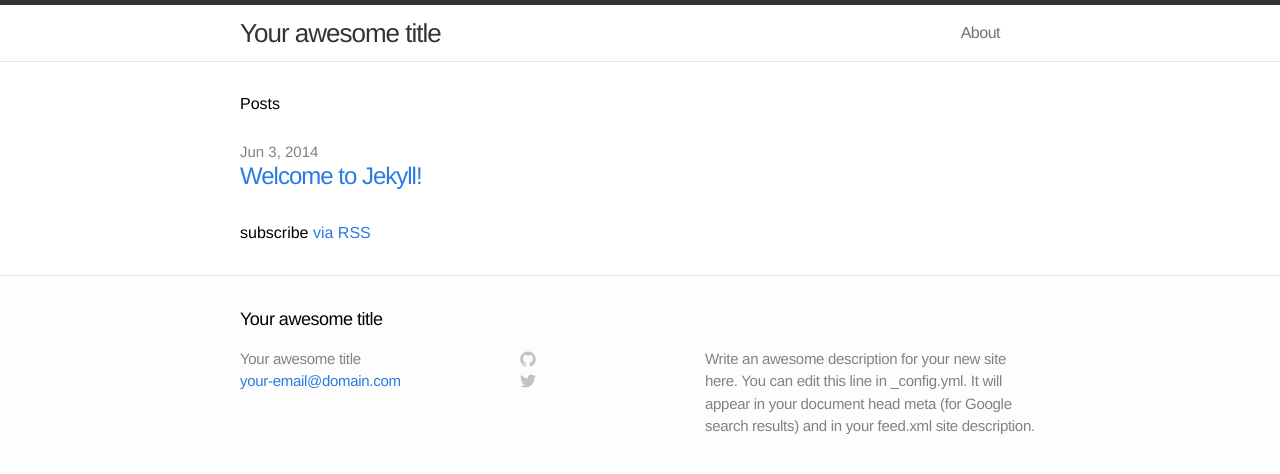
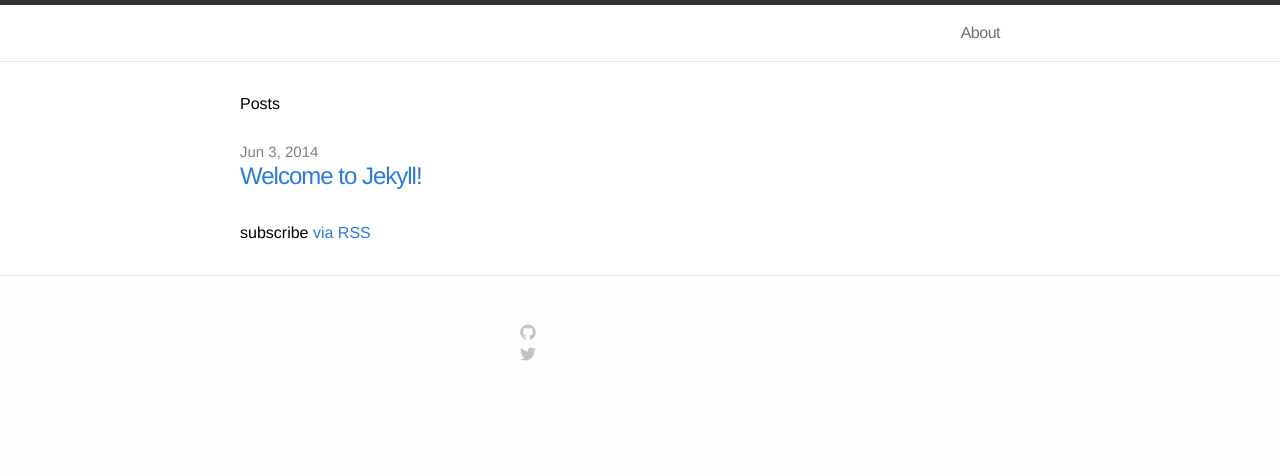
Before and after one commit to gandhisahil/gandhisahil.github.io, a Jekyll site: the page built from blog/index.html, in a window 1280 px wide. Shown: the top 474 px of the page. Built offline with Jekyll 4.4.1, drawn with Linux system fonts in a browser that asks for light colours; Markdown is read by kramdown in place of the engine named in the settings; some of the changed lines change nothing that is shown.

Commit message:
config change

```diff
--- a/blog/_config.yml
+++ b/blog/_config.yml
@@ -1,10 +1,15 @@
-# Site settings
-title: Your awesome title
-email: your-email@domain.com
-description: "Write an awesome description for your new site here. You can edit this line in _config.yml. It will appear in your document head meta (for Google search results) and in your feed.xml site description."
-baseurl: ""
-url: "http://yourdomain.com"
+name: Sahil gandhi
+markdown: redcarpet
+pygments: true
+baseurl: /blog
 
-# Build settings
-markdown: kramdown
-permalink: pretty
+# # Site settings
+# title: Your awesome title
+# email: your-email@domain.com
+# description: "Write an awesome description for your new site here. You can edit this line in _config.yml. It will appear in your document head meta (for Google search results) and in your feed.xml site description."
+# baseurl: /blog
+# url: "http://yourdomain.com"
+
+# # Build settings
+# markdown: kramdown
+# permalink: pretty
```
